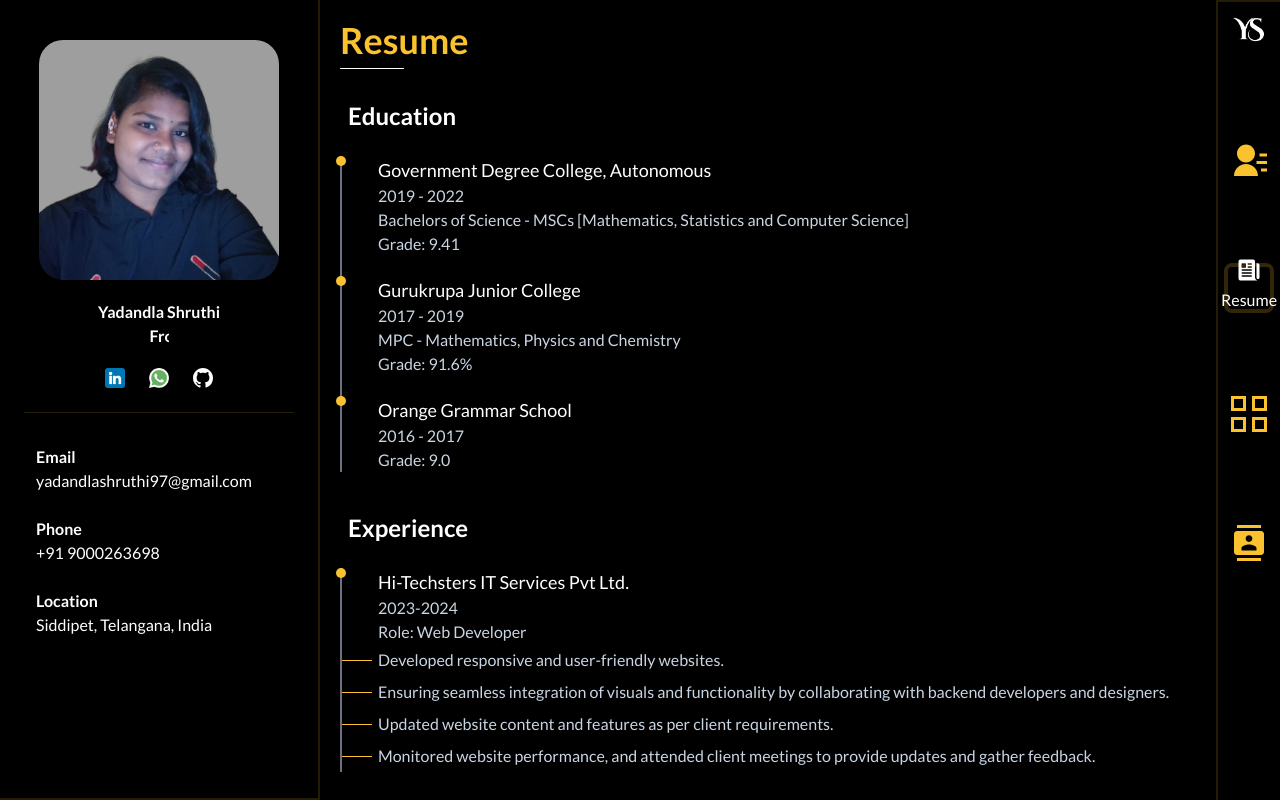
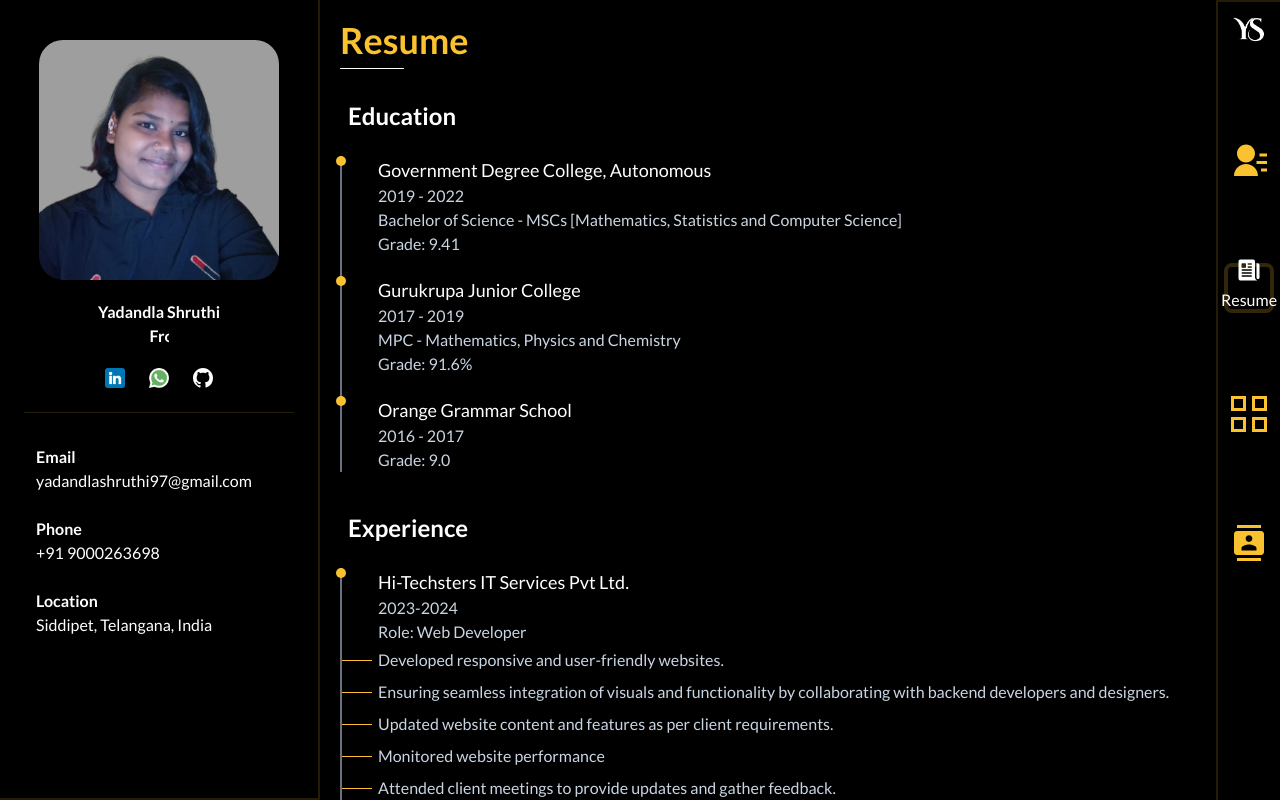
Before and after one commit to Yadandla/yadandla-shruthi, a React (Vite) app: page /resume in a window 1280 px wide. Shown: the top 800 px of the page. Built offline with nearby package versions, Linux system fonts and the light colour scheme; some icons are missing.

Commit message:
checking

```diff
--- a/index.html
+++ b/index.html
@@ -3,7 +3,7 @@
 
 <head>
   <meta charset="UTF-8" />
-  <link rel="icon" type="image/svg+xml" href="/public/images/logo-2.png" />
+  <link rel="icon" type="image/svg+xml" href="/images/logo-2.png" />
   <meta name="viewport" content="width=device-width, initial-scale=1.0" />
   <title>Yadandla Shruthi </title>
 </head>
--- a/src/components/Resume.jsx
+++ b/src/components/Resume.jsx
@@ -37,7 +37,7 @@ const Resume = () => {
                     <div className='border-l-2 border-gray-500 relative after:absolute after:content-["_"] after:top-0 after:-left-1.5 after:w-2.5 after:h-2.5 after:bg-text1 after:rounded-full p-5 pt-0 lg:pl-9 md:pl-10 max-sm:pl-9'>
                         <h3 className='text-white text-lg'>Government Degree College, Autonomous</h3>
                         <p className='text-slate-300'>2019 - 2022</p>
-                        <p className='text-slate-300'>Bachelors of Science - MSCs [Mathematics, Statistics and Computer Science]</p>
+                        <p className='text-slate-300'>Bachelor of Science - MSCs [Mathematics, Statistics and Computer Science]</p>
                         <p className='text-slate-300'>Grade: 9.41 </p>
                     </div>
 
@@ -81,7 +81,9 @@ const Resume = () => {
 
                                 <li className='py-1 relative before:absolute before:content-["_"] lg:before:w-8.9 md:before:w-7.5 max-sm:before:w-6.5 before:h-[1px] before:bg-text1 before:top-4 lg:before:-left-9 md:before:-left-10 max-sm:before:-left-9'>Updated website content and features as per client requirements.</li>
 
-                                <li className='py-1 relative before:absolute before:content-["_"] lg:before:w-8.9 md:before:w-7.5 max-sm:before:w-6.5 before:h-[1px] before:bg-text1 before:top-4 lg:before:-left-9 md:before:-left-10 max-sm:before:-left-9'>Monitored website performance, and attended client meetings to provide updates and gather feedback.</li>
+                                <li className='py-1 relative before:absolute before:content-["_"] lg:before:w-8.9 md:before:w-7.5 max-sm:before:w-6.5 before:h-[1px] before:bg-text1 before:top-4 lg:before:-left-9 md:before:-left-10 max-sm:before:-left-9'>Monitored website performance</li>
+
+                                <li className='py-1 relative before:absolute before:content-["_"] lg:before:w-8.9 md:before:w-7.5 max-sm:before:w-6.5 before:h-[1px] before:bg-text1 before:top-4 lg:before:-left-9 md:before:-left-10 max-sm:before:-left-9'>Attended client meetings to provide updates and gather feedback.</li>
                             </ul>
                         </div>
                     </div>
```
Also changed, not shown: 1 other file (tests, documents, lock files or other folders).
